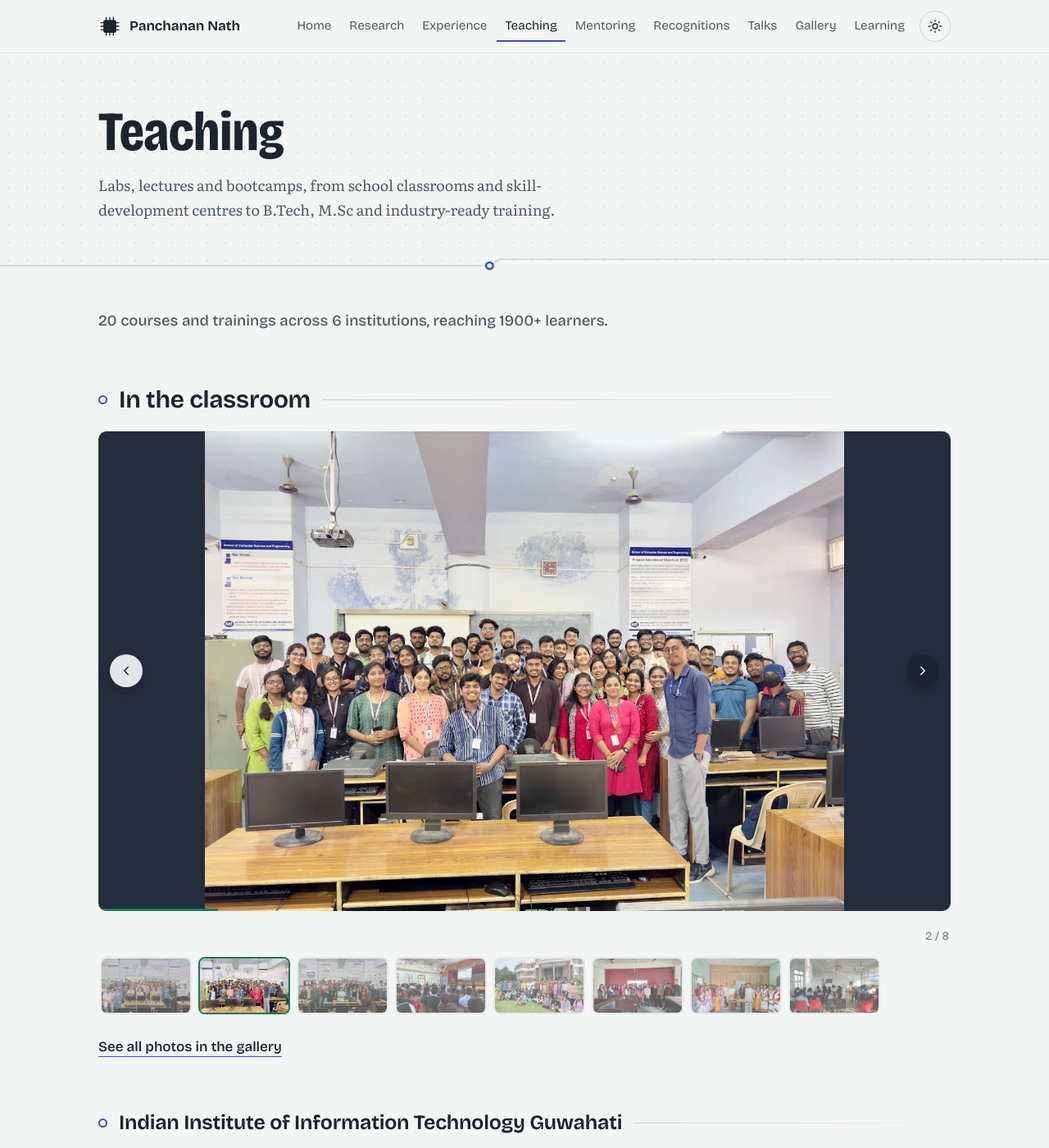
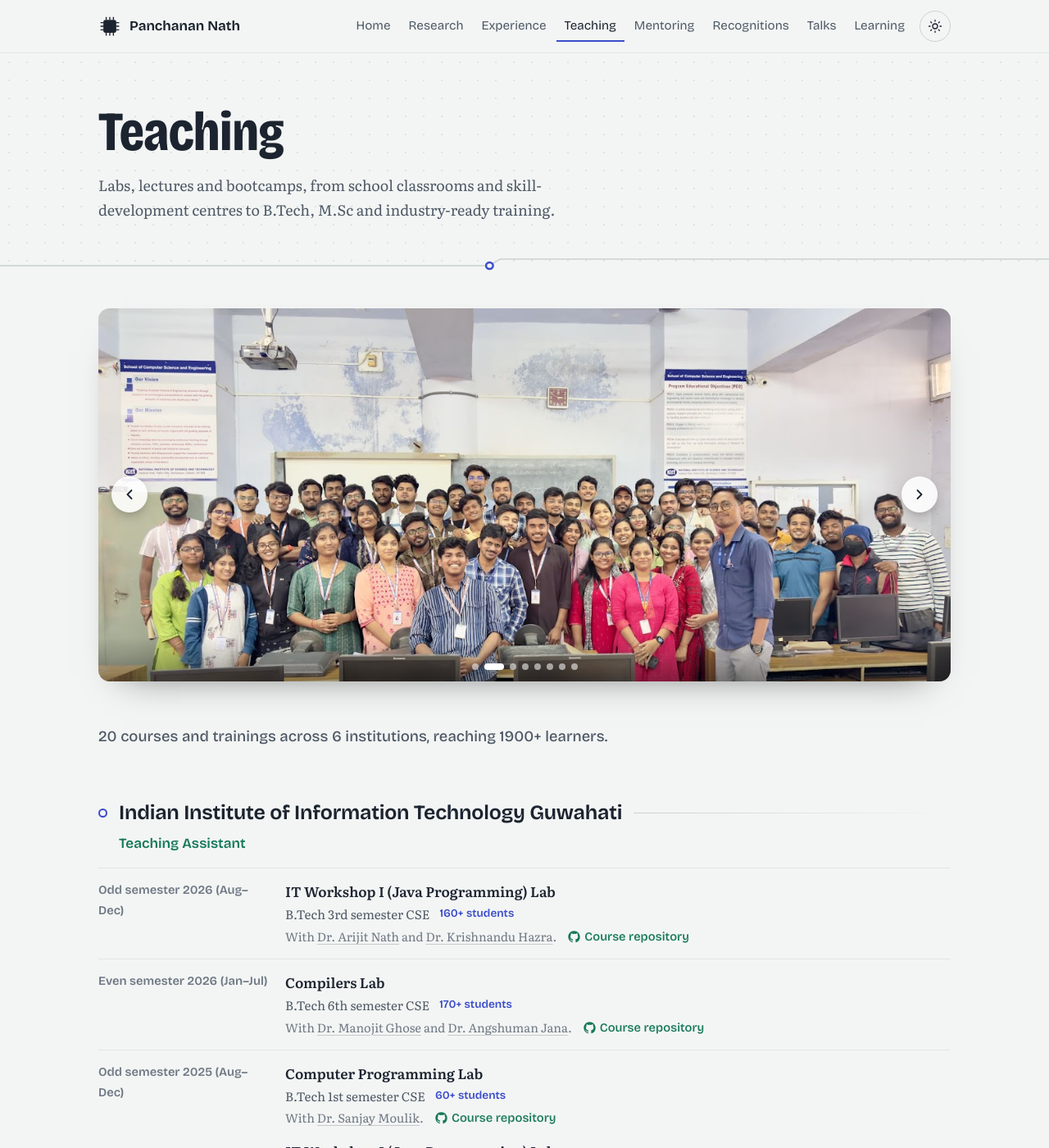
Before and after one commit to PanchananNath/PanchananNath.github.io, a Jekyll site: the page built from teaching.html, in a window 1280 px wide and 1400 px high. Shown: the whole window at 82% size. Built offline with Jekyll 4.4.1, drawn with Linux system fonts in a browser that asks for light colours.

Commit message:
Simple sliding photo carousels on Teaching and Mentoring; remove Gallery page

```diff
--- a/_data/nav.yml
+++ b/_data/nav.yml
@@ -6,5 +6,4 @@
 - { title: "Mentoring",   url: "/mentoring/" }
 - { title: "Recognitions", url: "/recognitions/" }
 - { title: "Talks",       url: "/talks/" }
-- { title: "Gallery",     url: "/gallery/" }
 - { title: "Learning",    url: "/learning/" }
--- a/_includes/gallery-item.html
+++ /dev/null
@@ -1,13 +0,0 @@
-{% assign gm_src = include.src | relative_url %}
-{% if include.kind == "reel" %}
-<li class="reel__slide" data-src="{{ gm_src }}" data-caption="{{ include.caption | escape }}">
-  <button type="button" class="reel__thumb" aria-label="Show photo{% if include.caption %}: {{ include.caption | escape }}{% endif %}"><img src="{{ gm_src }}" alt="" loading="lazy" decoding="async"></button>
-</li>
-{% else %}
-<li class="gal__item" data-section="{{ include.section }}">
-  <button type="button" class="gal__btn" data-zoom data-caption="{{ include.caption | escape }}" aria-label="Enlarge photo{% if include.caption %}: {{ include.caption | escape }}{% endif %}">
-    <img src="{{ gm_src }}" alt="{{ include.caption | escape }}" loading="lazy" decoding="async">
-  </button>
-  {% if include.caption and include.caption != "" %}<p class="gal__cap">{{ include.caption }}</p>{% endif %}
-</li>
-{% endif %}
--- a/_includes/gallery-items.html
+++ /dev/null
@@ -1,22 +0,0 @@
-{% comment %}
-  Emits one <li> per photo for a section (folder photos first, in file-name order;
-  then, for mentoring, the team slides from mentoring.yml).
-  Usage: {% include gallery-items.html section="teaching" kind="reel" %}   kind: reel | grid
-{% endcomment %}
-{% assign gi_sec = include.section %}
-{% assign gi_dir = "/assets/img/gallery/" | append: gi_sec | append: "/" %}
-{% assign gi_files = site.static_files | sort: "path" %}
-{% for f in gi_files %}
-  {% assign gi_ext = f.extname | downcase %}
-  {% if f.path contains gi_dir %}{% if gi_ext == ".jpg" or gi_ext == ".jpeg" or gi_ext == ".png" or gi_ext == ".webp" %}
-    {% assign gi_key = gi_sec | append: "/" | append: f.name %}
-    {% assign gi_cap = site.data.gallery.captions[gi_key] %}
-    {% include gallery-item.html src=f.path caption=gi_cap section=gi_sec kind=include.kind %}
-  {% endif %}{% endif %}
-{% endfor %}
-{% if gi_sec == "mentoring" and site.data.gallery.include_mentoring_team_photos %}
-  {% for pg in site.data.mentoring.programs %}{% for g in pg.groups %}{% if g.photo %}
-    {% capture gi_cap %}{{ g.title }} ({{ pg.title }}, {{ pg.year }}){% endcapture %}
-    {% include gallery-item.html src=g.photo caption=gi_cap section=gi_sec kind=include.kind %}
-  {% endif %}{% endfor %}{% endfor %}
-{% endif %}
--- /dev/null
+++ b/_includes/photo-carousel.html
@@ -0,0 +1,23 @@
+{% comment %}
+  Photo carousel. Shows every image in assets/img/gallery/<section>/ in file-name order.
+  To add a photo: drop it in that folder (e.g. teaching-09.jpg) and push.
+  Usage: {% include photo-carousel.html section="teaching" label="Teaching photos" %}
+{% endcomment %}
+{% assign pc_dir = "/assets/img/gallery/" | append: include.section | append: "/" %}
+{% assign pc_files = site.static_files | sort: "path" %}
+{% assign pc_n = 0 %}
+{% capture pc_slides %}{% for f in pc_files %}{% assign pc_ext = f.extname | downcase %}{% if f.path contains pc_dir %}{% if pc_ext == ".jpg" or pc_ext == ".jpeg" or pc_ext == ".png" or pc_ext == ".webp" %}{% assign pc_n = pc_n | plus: 1 %}
+    <li class="pcar__slide"><button type="button" class="pcar__btn" data-zoom data-caption="" aria-label="Enlarge photo {{ pc_n }}"><img src="{{ f.path | relative_url }}" alt="" decoding="async"{% if pc_n > 1 %} loading="lazy"{% endif %}></button></li>{% endif %}{% endif %}{% endfor %}{% endcapture %}
+{% if pc_n > 0 %}
+<div class="pcar" data-pcar role="region" aria-roledescription="carousel" aria-label="{{ include.label | default: 'Photos' }}">
+  <div class="pcar__viewport">
+    <ul class="pcar__track">{{ pc_slides }}
+    </ul>
+  </div>
+  {% if pc_n > 1 %}
+  <button type="button" class="pcar__arrow pcar__arrow--prev" data-pcar-prev aria-label="Previous photo"><svg viewBox="0 0 24 24" aria-hidden="true"><path d="m15 6-6 6 6 6"/></svg></button>
+  <button type="button" class="pcar__arrow pcar__arrow--next" data-pcar-next aria-label="Next photo"><svg viewBox="0 0 24 24" aria-hidden="true"><path d="m9 6 6 6-6 6"/></svg></button>
+  <div class="pcar__dots" data-pcar-dots></div>
+  {% endif %}
+</div>
+{% endif %}
--- a/_includes/photo-reel.html
+++ /dev/null
@@ -1,24 +0,0 @@
-{% comment %}
-  Photo slider for one section. Renders nothing if the section has no photos.
-  Usage: {% include photo-reel.html section="mentoring" title="Photos" %}
-{% endcomment %}
-{% capture pr_items %}{% include gallery-items.html section=include.section kind="reel" %}{% endcapture %}
-{% if pr_items contains "reel__slide" %}
-<section class="block reel" data-reel aria-label="{{ include.title | default: 'Photos' }}">
-  <h2 class="bus">{{ include.title | default: "Photos" }}</h2>
-  <div class="reel__stage-wrap">
-    <button type="button" class="reel__stage" data-zoom data-caption="" aria-label="Enlarge photo">
-      <img class="reel__img" src="" alt="">
-    </button>
-    <button type="button" class="round-btn reel__nav reel__nav--prev" data-reel-prev aria-label="Previous photo"><svg viewBox="0 0 24 24" aria-hidden="true"><path d="m15 6-6 6 6 6"/></svg></button>
-    <button type="button" class="round-btn round-btn--solid reel__nav reel__nav--next" data-reel-next aria-label="Next photo"><svg viewBox="0 0 24 24" aria-hidden="true"><path d="m9 6 6 6-6 6"/></svg></button>
-    <span class="reel__progress" aria-hidden="true"></span>
-  </div>
-  <div class="reel__bar">
-    <p class="reel__cap" aria-live="polite"></p>
-    <p class="reel__count"><span data-reel-i>1</span> / <span data-reel-n></span></p>
-  </div>
-  <ol class="reel__thumbs">{{ pr_items }}</ol>
-  <p class="more"><a href="{{ '/gallery/' | relative_url }}">See all photos in the gallery</a></p>
-</section>
-{% endif %}
--- a/assets/css/main.css
+++ b/assets/css/main.css
@@ -796,51 +796,30 @@
 }
 
 /* ==========================================================================
-   v6: photo slider (reel) and gallery
+   v7: photo carousel (Teaching, Mentoring)
    ========================================================================== */
-.reel__stage-wrap { position: relative; border-radius: var(--r-md); overflow: hidden; background: var(--chip); }
-.reel__stage { display: block; width: 100%; aspect-ratio: 16 / 9; padding: 0; border: 0; background: transparent; cursor: zoom-in; }
-.reel__img { width: 100%; height: 100%; object-fit: contain; display: block; transition: opacity .35s ease; }
-.reel__img.is-fading { opacity: 0; }
-.reel__nav { position: absolute; top: 50%; transform: translateY(-50%); z-index: 2; background: color-mix(in srgb, var(--surface) 88%, transparent); border-color: transparent; box-shadow: 0 6px 18px -8px rgba(0,0,0,.5); }
-.reel__nav--prev { left: 14px; }
-.reel__nav--next { right: 14px; }
-.reel__nav.round-btn--solid { background: var(--ink); }
-.reel__progress { position: absolute; left: 0; bottom: 0; height: 3px; width: 0; background: var(--ind); }
-.reel__progress.is-running { animation: reel-progress var(--reel-ms, 5000ms) linear forwards; }
-@keyframes reel-progress { to { width: 100%; } }
-.reel__bar { display: flex; justify-content: space-between; align-items: baseline; gap: 16px; margin: 12px 2px 10px; }
-.reel__cap { font-family: var(--font-display); font-weight: 600; margin: 0; line-height: 1.35; min-height: 1.35em; }
-.reel__count { font-family: var(--font-display); font-size: .88rem; color: var(--ink-3); margin: 0; white-space: nowrap; font-variant-numeric: tabular-nums; }
-.reel__thumbs { display: flex; gap: 8px; overflow-x: auto; padding: 4px 2px 8px; scroll-snap-type: x proximity; scrollbar-width: thin; }
-.reel__slide { flex: none; scroll-snap-align: start; }
-.reel__thumb { display: block; width: 112px; aspect-ratio: 16 / 10; padding: 0; border: 2px solid transparent; border-radius: 8px; overflow: hidden; background: var(--rule-soft); cursor: pointer; opacity: .65; transition: opacity .2s, border-color .2s; }
-.reel__thumb img { width: 100%; height: 100%; object-fit: cover; display: block; }
-.reel__thumb:hover { opacity: 1; }
-.reel__slide.is-active .reel__thumb { opacity: 1; border-color: var(--ind); }
-@media (max-width: 560px) {
-  .reel__nav { width: 34px; height: 34px; }
-  .reel__nav--prev { left: 8px; } .reel__nav--next { right: 8px; }
-  .reel__thumb { width: 84px; }
-  .reel__bar { flex-direction: column; gap: 2px; }
+.pcar { position: relative; margin: 0 0 clamp(32px, 5vw, 52px); border-radius: 14px; overflow: hidden; background: var(--rule-soft); box-shadow: 0 22px 44px -30px rgba(0,0,0,.55); }
+.pcar__viewport { overflow: hidden; touch-action: pan-y; }
+.pcar__track { display: flex; margin: 0; padding: 0; list-style: none; will-change: transform; }
+.pcar__track.is-animating { transition: transform .6s cubic-bezier(.3,.7,.2,1); }
+.pcar__slide { flex: 0 0 100%; }
+.pcar__btn { display: block; width: 100%; aspect-ratio: 16 / 7; padding: 0; border: 0; background: none; cursor: zoom-in; }
+.pcar__btn img { width: 100%; height: 100%; object-fit: cover; object-position: center 35%; display: block; user-select: none; -webkit-user-drag: none; }
+.pcar__arrow { position: absolute; top: 50%; transform: translateY(-50%); z-index: 2; display: grid; place-items: center; width: 44px; height: 44px; border-radius: 50%; border: 0; background: rgba(255,255,255,.88); color: #1C2430; cursor: pointer; box-shadow: 0 6px 18px -8px rgba(0,0,0,.6); opacity: 0; transition: opacity .25s, background .2s; }
+.pcar__arrow svg { width: 20px; height: 20px; fill: none; stroke: currentColor; stroke-width: 2.2; stroke-linecap: round; stroke-linejoin: round; }
+.pcar__arrow:hover { background: #fff; }
+.pcar__arrow--prev { left: 16px; }
+.pcar__arrow--next { right: 16px; }
+.pcar:hover .pcar__arrow, .pcar:focus-within .pcar__arrow { opacity: 1; }
+.pcar__dots { position: absolute; left: 0; right: 0; bottom: 0; display: flex; justify-content: center; gap: 7px; padding: 30px 0 14px; background: linear-gradient(transparent, rgba(0,0,0,.38)); pointer-events: none; }
+.pcar__dots button { pointer-events: auto; width: 8px; height: 8px; padding: 0; border: 0; border-radius: 999px; background: rgba(255,255,255,.55); cursor: pointer; transition: width .3s, background .3s; }
+.pcar__dots button[aria-current="true"] { width: 24px; background: #fff; }
+@media (hover: none) { .pcar__arrow { opacity: 1; } }
+@media (max-width: 640px) {
+  .pcar { border-radius: 10px; margin-left: calc(var(--gutter) * -0.5); margin-right: calc(var(--gutter) * -0.5); }
+  .pcar__btn { aspect-ratio: 4 / 3; }
+  .pcar__arrow { width: 36px; height: 36px; }
+  .pcar__arrow--prev { left: 10px; } .pcar__arrow--next { right: 10px; }
 }
-
-.gal__filters { margin-bottom: 22px; }
-.gal { columns: 3 280px; column-gap: 16px; }
-.gal__item { break-inside: avoid; margin: 0 0 16px; }
-.gal__item[hidden] { display: none; }
-.gal__btn { display: block; width: 100%; padding: 0; border: 0; border-radius: var(--r-md); overflow: hidden; background: var(--rule-soft); cursor: zoom-in; }
-.gal__btn img { width: 100%; height: auto; display: block; transition: transform .4s; }
-.gal__btn:hover img { transform: scale(1.03); }
-.gal__cap { font-family: var(--font-display); font-size: .88rem; color: var(--ink-2); line-height: 1.4; margin: 8px 2px 0; }
-
-/* nine menu items: collapse to the menu button a little earlier */
-@media (max-width: 1100px) and (min-width: 901px) {
-  .nav-toggle { display: inline-grid; }
-  .site-nav { position: absolute; left: 0; right: 0; top: 100%; background: var(--bg); border-bottom: 1px solid var(--rule); padding: 8px var(--gutter) 16px; display: none; flex-direction: column; align-items: stretch; }
-  .site-nav.is-open { display: flex; }
-  .site-nav ul { flex-direction: column; }
-  .site-nav a { padding: 10px 4px; font-size: 1.05rem; }
-  .site-nav a[aria-current="page"] { box-shadow: inset 3px 0 0 var(--acad); padding-left: 12px; }
-  .theme-toggle { align-self: flex-start; margin-top: 8px; }
-}
+@media (prefers-reduced-motion: reduce) { .pcar__track.is-animating { transition: none; } }
+.mentor-intro + .pcar { margin-top: clamp(28px, 4vw, 44px); }
--- a/assets/js/main.js
+++ b/assets/js/main.js
@@ -512,76 +512,79 @@
   });
 })();
 
-/* ---------- photo reel + gallery filters ---------- */
+/* ---------- photo carousel ---------- */
 (function () {
   'use strict';
   var reduce = window.matchMedia && window.matchMedia('(prefers-reduced-motion: reduce)').matches;
-  document.querySelectorAll('[data-reel]').forEach(function (reel) {
-    var slides = Array.prototype.slice.call(reel.querySelectorAll('.reel__slide'));
-    if (!slides.length) return;
-    var stage = reel.querySelector('.reel__stage'), img = reel.querySelector('.reel__img');
-    var cap = reel.querySelector('.reel__cap'), iEl = reel.querySelector('[data-reel-i]');
-    var bar = reel.querySelector('.reel__progress'), thumbs = reel.querySelector('.reel__thumbs');
-    var MS = 5000, cur = -1, timer = null, hold = false, seen = false;
-    reel.querySelector('[data-reel-n]').textContent = slides.length;
-    reel.style.setProperty('--reel-ms', MS + 'ms');
-    function show(i, user) {
-      i = (i + slides.length) % slides.length;
-      if (i === cur) return;
-      cur = i;
-      var s = slides[i], src = s.getAttribute('data-src'), c = s.getAttribute('data-caption') || '';
-      var swap = function () { img.src = src; img.alt = c; };
-      if (reduce || !img.getAttribute('src')) swap();
-      else { img.classList.add('is-fading'); setTimeout(swap, 180); }
-      cap.textContent = c; stage.setAttribute('data-caption', c);
-      iEl.textContent = i + 1;
-      slides.forEach(function (x, k) { x.classList.toggle('is-active', k === i); });
-      var t = s.offsetLeft - thumbs.clientWidth / 2 + s.clientWidth / 2;
-      thumbs.scrollTo({ left: Math.max(0, t), behavior: reduce ? 'auto' : 'smooth' });
-      if (user) hold = true;
+  document.querySelectorAll('[data-pcar]').forEach(function (root) {
+    var track = root.querySelector('.pcar__track');
+    var real = Array.prototype.slice.call(track.children);
+    var n = real.length;
+    if (n < 2) return;
+    // clones at both ends for a seamless loop
+    var first = real[0].cloneNode(true), last = real[n - 1].cloneNode(true);
+    [first, last].forEach(function (c) { c.setAttribute('aria-hidden', 'true'); c.querySelector('button').tabIndex = -1; var im = c.querySelector('img'); im.loading = 'eager'; });
+    track.appendChild(first); track.insertBefore(last, real[0]);
+    var pos = 1, timer = null, hold = false, seen = false, busy = false, MS = 4500;
+    var dotsBox = root.querySelector('[data-pcar-dots]');
+    var dots = real.map(function (s, i) {
+      var b = document.createElement('button'); b.type = 'button'; b.setAttribute('aria-label', 'Show photo ' + (i + 1));
+      b.addEventListener('click', function () { go(i + 1, true); });
+      dotsBox.appendChild(b); return b;
+    });
+    function place(animate) {
+      track.classList.toggle('is-animating', !!animate && !reduce);
+      track.style.transform = 'translateX(' + (-pos * 100) + '%)';
+    }
+    function sync() {
+      var k = (pos - 1 + n) % n;
+      dots.forEach(function (d, i) { d.setAttribute('aria-current', i === k ? 'true' : 'false'); });
+      real.forEach(function (s, i) { s.setAttribute('aria-hidden', i === k ? 'false' : 'true'); s.querySelector('button').tabIndex = i === k ? 0 : -1; });
+      var next = real[(k + 1) % n].querySelector('img'); if (next.loading === 'lazy') next.loading = 'eager';
+    }
+    function go(p, user) {
+      if (busy) return;
+      pos = p; busy = !reduce; place(true); sync();
+      if (reduce) settle();
+      if (user) { hold = true; setTimeout(function () { hold = false; restart(); }, 8000); }
       restart();
     }
-    img.addEventListener('load', function () { img.classList.remove('is-fading'); });
+    function settle() {
+      busy = false;
+      if (pos === 0) { pos = n; place(false); }
+      if (pos === n + 1) { pos = 1; place(false); }
+    }
+    track.addEventListener('transitionend', function (e) { if (e.target === track) settle(); });
     function restart() {
-      clearTimeout(timer); bar.classList.remove('is-running'); void bar.offsetWidth;
-      if (reduce || hold || !seen || slides.length < 2) return;
-      bar.classList.add('is-running');
-      timer = setTimeout(function () { if (!document.hidden) show(cur + 1); else restart(); }, MS);
+      clearTimeout(timer);
+      if (reduce || hold || !seen) return;
+      timer = setTimeout(function () { if (!document.hidden) go(pos + 1); else restart(); }, MS);
     }
-    slides.forEach(function (s, k) { s.querySelector('.reel__thumb').addEventListener('click', function () { show(k, true); }); });
-    reel.querySelector('[data-reel-prev]').addEventListener('click', function () { show(cur - 1, true); });
-    reel.querySelector('[data-reel-next]').addEventListener('click', function () { show(cur + 1, true); });
-    reel.addEventListener('mouseenter', function () { hold = true; restart(); });
-    reel.addEventListener('mouseleave', function () { hold = false; restart(); });
-    reel.addEventListener('keydown', function (e) {
-      if (e.key === 'ArrowRight') { show(cur + 1, true); e.preventDefault(); }
-      if (e.key === 'ArrowLeft') { show(cur - 1, true); e.preventDefault(); }
+    root.querySelector('[data-pcar-prev]').addEventListener('click', function () { go(pos - 1, true); });
+    root.querySelector('[data-pcar-next]').addEventListener('click', function () { go(pos + 1, true); });
+    root.addEventListener('mouseenter', function () { hold = true; clearTimeout(timer); });
+    root.addEventListener('mouseleave', function () { hold = false; restart(); });
+    root.addEventListener('keydown', function (e) {
+      if (e.key === 'ArrowRight') { go(pos + 1, true); e.preventDefault(); }
+      if (e.key === 'ArrowLeft') { go(pos - 1, true); e.preventDefault(); }
     });
-    var x0 = null;
-    stage.addEventListener('touchstart', function (e) { x0 = e.touches[0].clientX; }, { passive: true });
-    stage.addEventListener('touchend', function (e) {
+    // swipe / drag
+    var vp = root.querySelector('.pcar__viewport'), x0 = null, dx = 0, moved = false;
+    vp.addEventListener('pointerdown', function (e) { if (busy) return; x0 = e.clientX; dx = 0; moved = false; });
+    vp.addEventListener('pointermove', function (e) {
       if (x0 === null) return;
-      var dx = e.changedTouches[0].clientX - x0; x0 = null;
-      if (Math.abs(dx) > 40) { show(cur + (dx < 0 ? 1 : -1), true); }
+      dx = e.clientX - x0;
+      if (Math.abs(dx) > 6) { moved = true; track.classList.remove('is-animating'); track.style.transform = 'translateX(calc(' + (-pos * 100) + '% + ' + dx + 'px))'; }
     });
-    if ('IntersectionObserver' in window) {
-      new IntersectionObserver(function (es) { seen = es[0].isIntersecting; restart(); }, { threshold: 0.4 }).observe(reel);
-    } else { seen = true; }
-    show(0);
+    function end() {
+      if (x0 === null) return;
+      x0 = null;
+      if (Math.abs(dx) > 50) go(pos + (dx < 0 ? 1 : -1), true); else place(true);
+    }
+    vp.addEventListener('pointerup', end); vp.addEventListener('pointerleave', end); vp.addEventListener('pointercancel', end);
+    vp.addEventListener('click', function (e) { if (moved) { e.preventDefault(); e.stopPropagation(); moved = false; } }, true);
+    if ('IntersectionObserver' in window) new IntersectionObserver(function (es) { seen = es[0].isIntersecting; restart(); }, { threshold: 0.35 }).observe(root);
+    else seen = true;
+    place(false); sync();
   });
-
-  var gf = document.querySelector('[data-gal-filters]');
-  if (gf) {
-    var items = document.querySelectorAll('[data-gal] .gal__item');
-    gf.querySelectorAll('[data-filter]').forEach(function (b) {
-      var want = b.getAttribute('data-filter');
-      var n = want === 'all' ? items.length : Array.prototype.filter.call(items, function (it) { return it.getAttribute('data-section') === want; }).length;
-      var span = document.createElement('span'); span.textContent = ' ' + n; b.appendChild(span);
-      b.addEventListener('click', function () {
-        gf.querySelectorAll('[data-filter]').forEach(function (x) { x.setAttribute('aria-pressed', 'false'); });
-        b.setAttribute('aria-pressed', 'true');
-        items.forEach(function (it) { it.hidden = want !== 'all' && it.getAttribute('data-section') !== want; });
-      });
-    });
-  }
 })();
--- a/mentoring.html
+++ b/mentoring.html
@@ -20,7 +20,7 @@
   </ul>
 </div>
 
-{% include photo-reel.html section="mentoring" title="Teams and moments" %}
+{% include photo-carousel.html section="mentoring" label="Mentoring photos" %}
 
 {% for pg in m.programs %}
 {% assign mode = pg.display | default: "carousel" %}
--- a/teaching.html
+++ b/teaching.html
@@ -10,9 +10,9 @@
   {% assign total = total | plus: c.students %}{% assign courses = courses | plus: 1 %}
 {% endfor %}{% endfor %}{% endfor %}
 
+{% include photo-carousel.html section="teaching" label="Teaching photos" %}
+
 <p class="summary">{{ courses }} courses and trainings across {{ site.data.teaching.size }} institutions, reaching {{ total }}+ learners.</p>
-
-{% include photo-reel.html section="teaching" title="In the classroom" %}
 
 {% for inst in site.data.teaching %}
 <section class="block teach">
```
Also changed, not shown: _data/gallery.yml (deleted, +0 -26 lines), gallery.html (deleted, +0 -21 lines), 2 other files.
